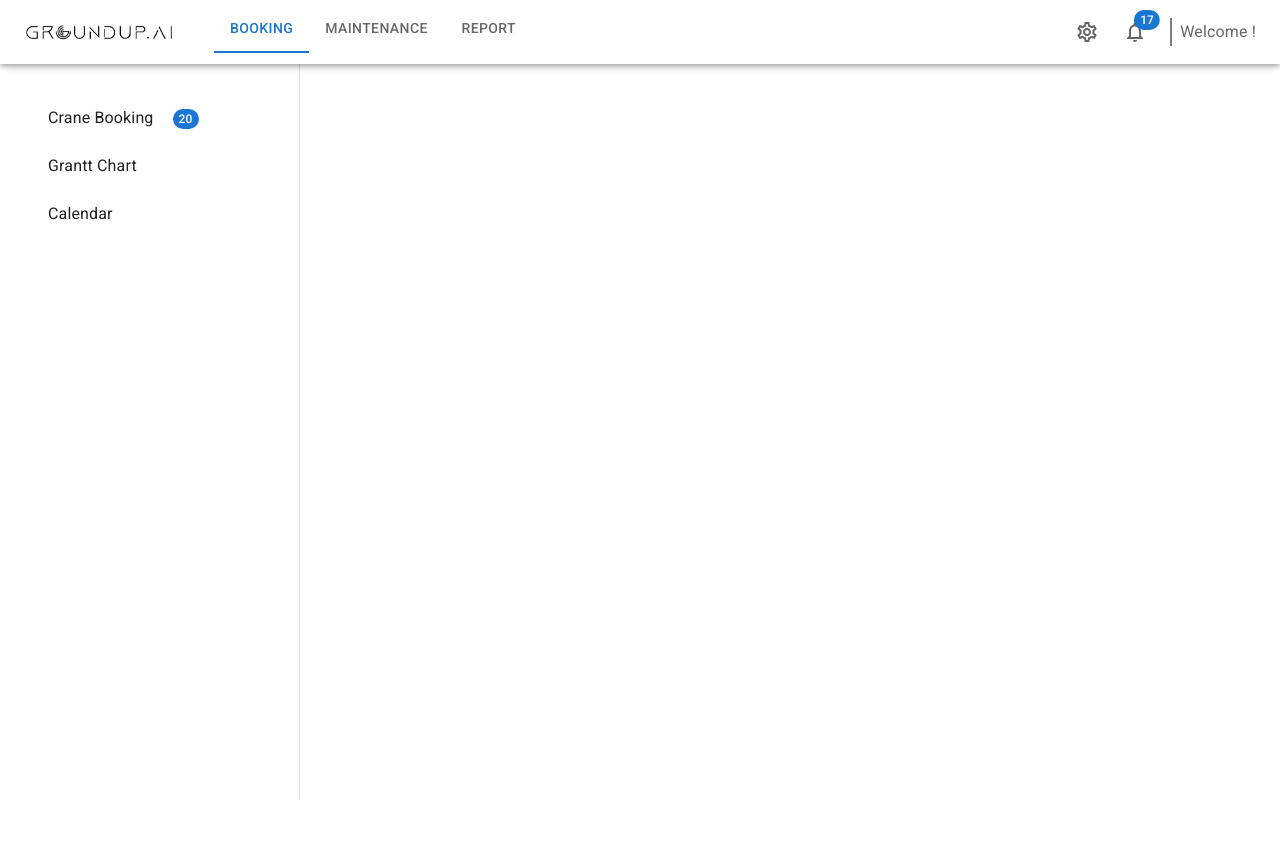
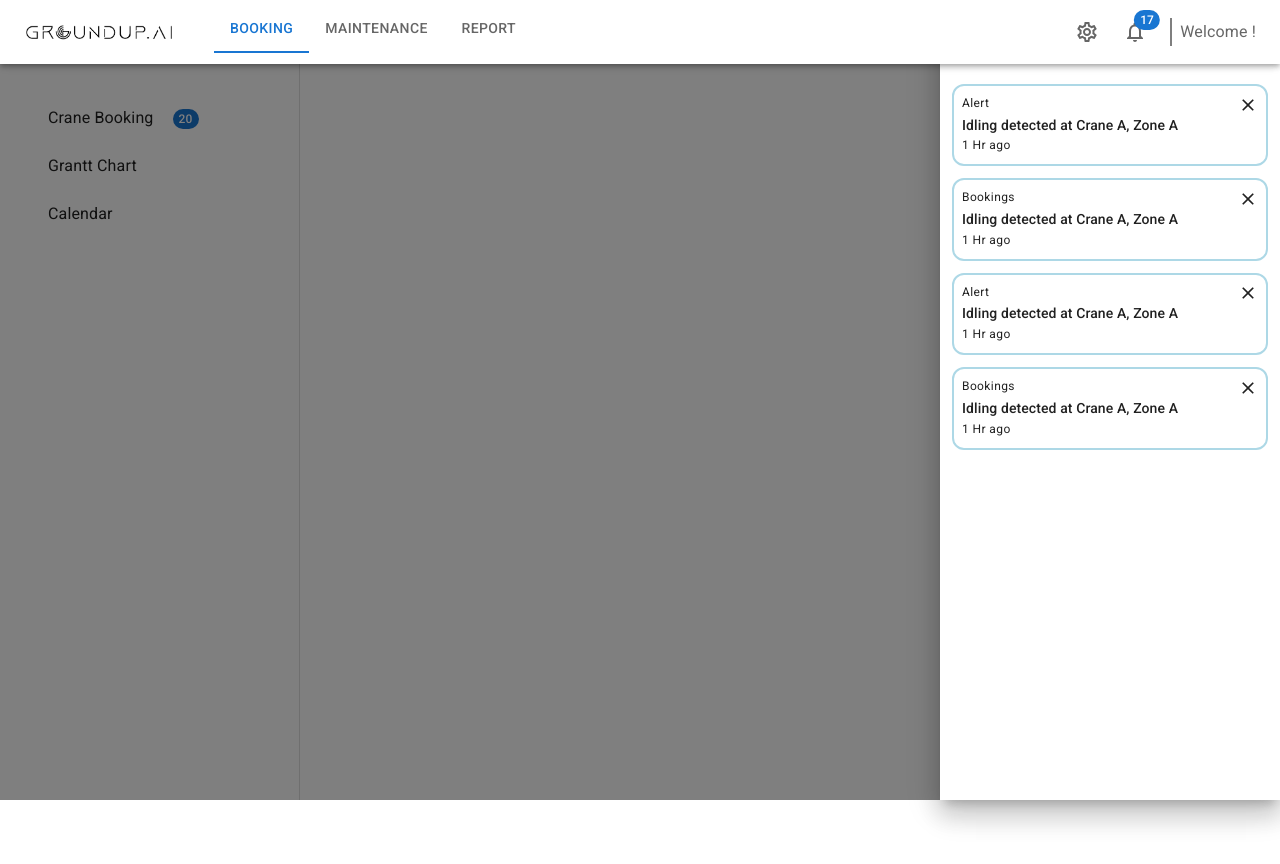
Before and after one commit to rahul81/groundup-ai, a React (Create React App) app: page /home in a window 1280 px wide. Built offline with nearby package versions, Linux system fonts and the light colour scheme.

Commit message:
Notification Update

```diff
--- a/src/components/common/header/GroundUpAppBar.tsx
+++ b/src/components/common/header/GroundUpAppBar.tsx
@@ -19,12 +19,13 @@ import { RootState } from '../../../store/reducers';
 import { useHistory } from 'react-router';
 import { USER_ADMIN, USER_ADMIN_USER_MANAGEMENT, USER_NOTIFICATION } from '../../../constants/ContextPaths';
 import clsx from 'clsx';
+import NotificationDrawer from "../notification-drawer/NotificationDrawer";
 
 interface HeadersProps {
   handleDrawerToggle: ()=>void;
   headerTab: number;
   setHeaderTab: (index:number)=>void;
-}
+  }
 
 export default function GroundUpAppBar(props: HeadersProps) {
   const [anchorEl, setAnchorEl] = React.useState<null | HTMLElement>(null);
@@ -33,7 +34,7 @@ export default function GroundUpAppBar(props: HeadersProps) {
 
   const isMenuOpen = Boolean(anchorEl);
   const isMobileMenuOpen = Boolean(mobileMoreAnchorEl);
-
+  const [openNotificationDrawer, setopenNotificationDrawer] = React.useState<Boolean>(true);
   const history = useHistory();
 
   const {username} = useSelector((state: RootState) => state.login);
@@ -56,6 +57,9 @@ export default function GroundUpAppBar(props: HeadersProps) {
     setMobileMoreAnchorEl(event.currentTarget);
   };
 
+  const toggleNotificationDrawer = () => {
+    setopenNotificationDrawer(!openNotificationDrawer);
+  };
   const menuId = 'primary-search-account-menu';
   const renderMenu = (
     <Menu
@@ -73,6 +77,7 @@ export default function GroundUpAppBar(props: HeadersProps) {
       open={isMenuOpen}
       onClose={handleMenuClose}
     >
+      {openNotificationDrawer && <NotificationDrawer />}
       <MenuItem onClick={handleMenuClose}>Settings</MenuItem>
       <MenuItem onClick={handleMenuClose}>Profile</MenuItem>
     </Menu>
@@ -172,7 +177,7 @@ export default function GroundUpAppBar(props: HeadersProps) {
               size="large"
               aria-label="show notifications"
               color="inherit"
-              onClick={()=>history.push(USER_NOTIFICATION)}
+              onClick={()=>toggleNotificationDrawer()}
             >
               <Badge badgeContent={17} color="primary">
                 <NotificationsNoneIcon />
--- a/src/components/common/notification-drawer/NotificationDrawer.tsx
+++ b/src/components/common/notification-drawer/NotificationDrawer.tsx
@@ -1,48 +1,36 @@
-import * as React from "react";
+import React, { useState,} from 'react'
 import Box from "@mui/material/Box";
 import Drawer from "@mui/material/Drawer";
 import List from "@mui/material/List";
-import "./notificationdrawer.scss";
-
-import NotificationItem from "./NotificationItem";
+import NotificationItem from "./NotificationItem/NotificationItem";
 import { Toolbar } from "@mui/material";
 
-type Anchor = "top" | "left" | "bottom" | "right";
+interface notificationsProps {
+  notifications : string[],
+  setnotifications: React.Dispatch<React.SetStateAction<Array<string>>>
+}
+
+const NotificationItems:React.FC<notificationsProps> = ({notifications, setnotifications}) => (
+  <Box sx={{ width: "auto"  }} role="presentation"  >
+    <List style={{ width: "21.25rem" }}>
+      {notifications.map((text, index) => (
+        <NotificationItem key={index}   setnotifications={setnotifications}
+        notifications={notifications}
+        index={index} category={text} message="Idling detected at Crane A, Zone A" time="1 Hr ago" />
+      ))}
+    </List>
+  </Box>
+);
+
 
 export default function NotificationDrawer() {
-  const [state, setState] = React.useState({
-    top: false,
-    left: false,
-    bottom: false,
-    right: false,
-  });
-
-  const toggleDrawer = (anchor: Anchor, open: boolean) => (event: React.KeyboardEvent | React.MouseEvent) => {
-    if (event.type === "keydown" && ((event as React.KeyboardEvent).key === "Tab" || (event as React.KeyboardEvent).key === "Shift")) {
-      return;
-    }
-
-    setState({ ...state, [anchor]: open });
-  };
-
-  const list = (anchor: Anchor) => (
-    <Box sx={{ width: anchor === "top" || anchor === "bottom" ? "auto" : 250 }} role="presentation" onClick={toggleDrawer(anchor, false)} onKeyDown={toggleDrawer(anchor, false)}>
-      <List style={{ width: "340px" }}>
-        {["Alert", "Bookings", "Alert", "Bookings"].map((text, index) => (
-          <NotificationItem category="Alert" message="Idling detected at Crane A, Zone A" time="1 Hr ago" />
-        ))}
-      </List>
-    </Box>
-  );
-
+   const [notifications, setnotifications] = useState<notificationsProps["notifications"]>(["Alert", "Bookings", "Alert", "Bookings"])
   return (
     <React.Fragment>
-      <div className="notification-drawer">
-        <Drawer anchor="right" open={true} onClose={toggleDrawer("top", false)}>
+        <Drawer anchor="right" open={true} >
           <Toolbar />
-          {list("top")}
+          <NotificationItems notifications={notifications} setnotifications={setnotifications}/>
         </Drawer>
-      </div>
     </React.Fragment>
   );
 }
--- /dev/null
+++ b/src/components/common/notification-drawer/NotificationItem/NotificationItem.tsx
@@ -0,0 +1,45 @@
+import { Box } from "@mui/system";
+import React, { FC } from "react";
+import "./notificationitem.scss";
+import CloseIcon from "@mui/icons-material/Close";
+import { Typography } from "@mui/material";
+
+
+interface NotificationItemProps {
+  category: string;
+  time: string;
+  message: string;
+  index: number,
+  setnotifications: React.Dispatch<React.SetStateAction<Array<string>>>
+  notifications: string[],
+};
+
+function NotificationItem({ category, time, message, index, setnotifications, notifications }: NotificationItemProps) {
+
+  const removeNotification = (index: number) => {
+    console.log(notifications)
+    let currentArray = notifications;
+    currentArray.splice(index, 1)
+    return currentArray
+  }
+
+
+  return (
+    <React.Fragment>
+      <div className="notification-sidebar-items">
+        <Box className="notification-item">
+          <div className="notification-drawer-category">
+            <Typography className="heading" variant="caption" >{category}</Typography>
+            <div className="notification-close-icon">
+              <CloseIcon onClick={() => { setnotifications(removeNotification(index)) }} fontSize="small" />
+            </div>
+          </div>
+          <Typography className="heading" variant="subtitle2" >{message}</Typography>
+          <Typography className="heading" variant="caption" component="h2" >{time}</Typography>
+        </Box>
+      </div>
+    </React.Fragment>
+  );
+}
+
+export default NotificationItem;
--- a/src/components/common/notification-drawer/notificationitem.scss
+++ b/src/components/common/notification-drawer/NotificationItem/notificationitem.scss
@@ -1,12 +1,9 @@
 .notification-sidebar-items {
-  p {
-    margin: 1px;
-  }
 
   .notification-item {
-    margin: 10px;
-    padding: 5px;
-    border-radius: 10px;
+    margin: 0.75rem;
+    padding: 0.5rem;
+    border-radius: 0.75rem;
     border: 2px solid lightblue;
 
     .notification-drawer-category {
```
Also changed, not shown: src/components/common/notification-drawer/NotificationItem.tsx (deleted, +0 -30 lines), src/components/common/notification-drawer/notificationdrawer.scss (deleted, +0 -8 lines).
